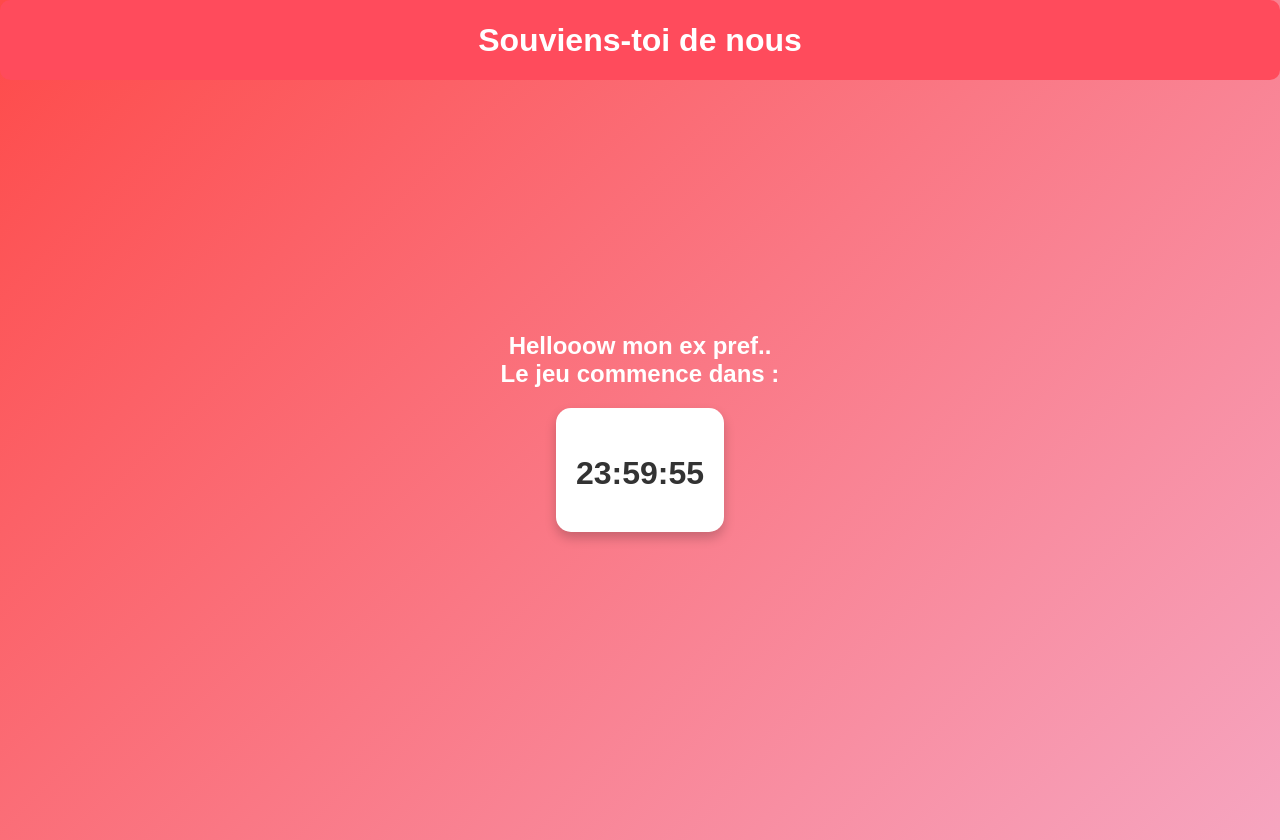
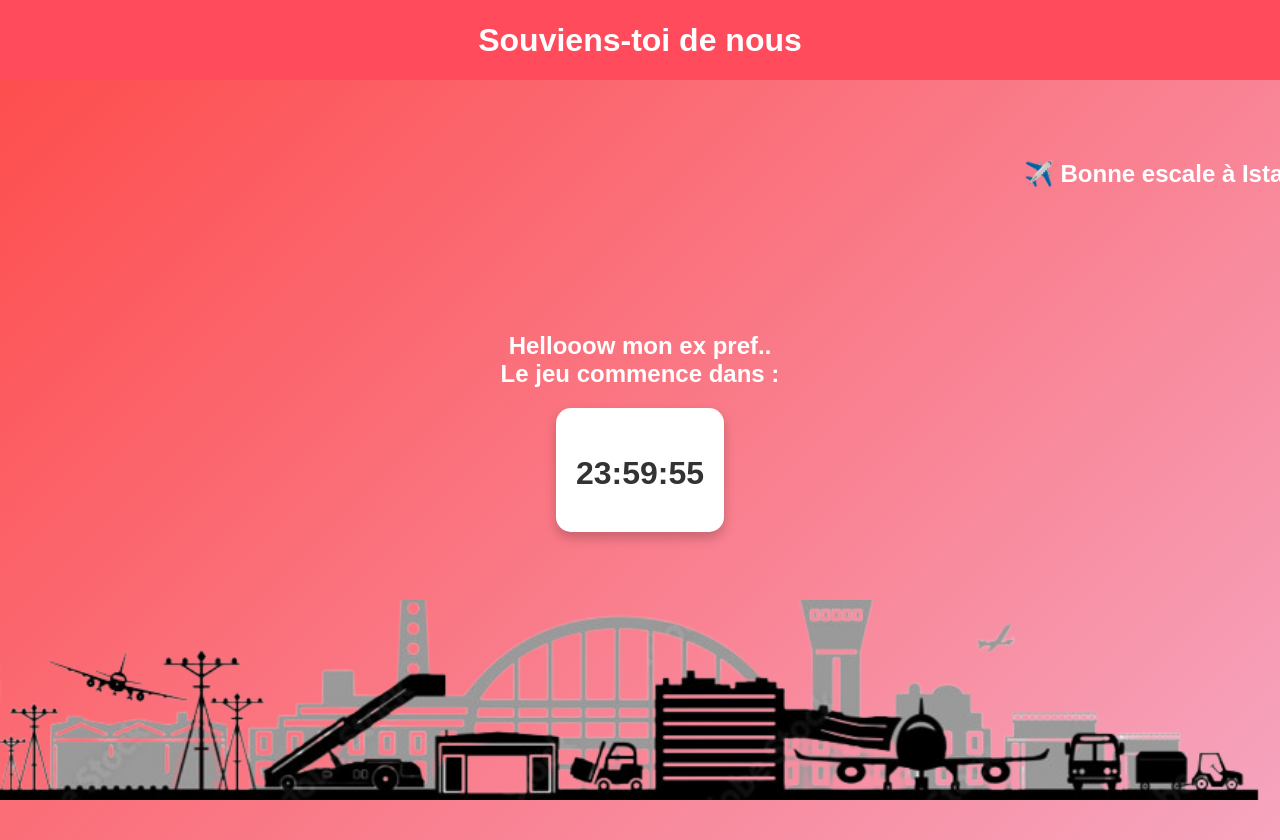
Before and after one commit to kermadihamza/enigme, a React (Create React App) app: page / in a window 1280 px wide. Built offline with nearby package versions, Linux system fonts and the light colour scheme.

Commit message:
add istanbul

```diff
--- a/src/components/game.tsx
+++ b/src/components/game.tsx
@@ -1,18 +1,54 @@
 import React, { useState, useEffect } from "react";
-import styled from "styled-components";
+import styled, { keyframes } from "styled-components";
 
-// Composants stylisés
+// Animation de l'avion
+const flyAnimation = keyframes`
+  0% { transform: translateX(-100%); opacity: 1; }
+  100% { transform: translateX(100vw); opacity: 1; }
+`;
+
+const PlaneContainer = styled.div`
+  position: fixed;
+  top: 20%;
+  left: -100px;
+  display: flex;
+  align-items: center;
+  gap: 10px;
+  animation: ${flyAnimation} 6s linear infinite;
+  white-space: nowrap;
+  font-size: 1.5rem;
+  color: white;
+  font-weight: bold;
+  pointer-events: none;
+  z-index: 10;
+`;
+
+const AirportBackground = styled.div`
+  position: fixed;
+  bottom: 0;
+  left: 0;
+  width: 100%;
+  height: 200px;
+  background: url('/airport.png') no-repeat center bottom;
+  background-size: cover;
+  opacity: 1;
+  z-index: 1;
+`;
+
 const Container = styled.div`
   display: flex;
   flex-direction: column;
   align-items: center;
   justify-content: center;
   min-height: 100vh;
-  background: linear-gradient(135deg, #fe4a49 0%, #f6a5c0 100%);  // Dégradé de couleur
+  background: linear-gradient(135deg, #fe4a49 0%, #f6a5c0 100%);
   font-family: 'Poppins', sans-serif;
   padding: 20px;
   color: #333;
   text-align: center;
+  overflow: hidden;
+  position: relative;
+  z-index: 2;
 `;
 
 const Header = styled.header`
@@ -23,12 +59,10 @@ const Header = styled.header`
   font-size: 2rem;
   font-weight: bold;
   text-align: center;
-  border-radius: 10px;
-  margin: 0;
   position: fixed;
   top: 0;
   left: 0;
-  z-index: 10;
+  z-index: 1000;
   display: flex;
   justify-content: center;
   align-items: center;
@@ -44,59 +78,47 @@ const CountdownTimer = styled.div`
   padding: 20px;
   border-radius: 15px;
   box-shadow: 0 6px 12px rgba(0, 0, 0, 0.2);
+  z-index: 2;
 `;
 
 const CountdownText = styled.h2`
   font-size: 2rem;
   color: #333;
   margin-bottom: 20px;
+  z-index: 2;
 `;
 
 const Subtitle = styled.h3`
   font-size: 1.5rem;
   color: #ffffff;
   margin-bottom: 20px;
+  z-index: 2;
 `;
 
 export default function CountdownPage() {
-  const storedTimeLeft = localStorage.getItem("timeLeft");
   const storedEndTime = localStorage.getItem("endTime");
-
-  // Si une fin de compte à rebours est enregistrée dans le localStorage, on l'utilise
   const [endTime, setEndTime] = useState<number>(
-    storedEndTime ? parseInt(storedEndTime) : Date.now() + 24 * 60 * 60 * 1000 // 24 heures par défaut
+    storedEndTime ? parseInt(storedEndTime) : Date.now() + 24 * 60 * 60 * 1000
   );
-
   const [timeLeft, setTimeLeft] = useState<number>(endTime - Date.now());
 
   useEffect(() => {
     const intervalId = setInterval(() => {
       const currentTime = Date.now();
       const remainingTime = endTime - currentTime;
-
-      if (remainingTime <= 0) {
-        clearInterval(intervalId); // Arrête le décompte une fois terminé
-      }
-
+      if (remainingTime <= 0) clearInterval(intervalId);
       setTimeLeft(remainingTime);
-      localStorage.setItem("timeLeft", remainingTime.toString());
     }, 1000);
 
-    // Sauvegarde l'heure de fin du décompte dans localStorage si ce n'est pas encore fait
-    if (!storedEndTime) {
-      localStorage.setItem("endTime", endTime.toString());
-    }
-
-    return () => clearInterval(intervalId);  // Cleanup lors du démontage du composant
+    if (!storedEndTime) localStorage.setItem("endTime", endTime.toString());
+    return () => clearInterval(intervalId);
   }, [endTime]);
 
   const formatTime = (ms: number) => {
     const hours = Math.floor(ms / (1000 * 60 * 60));
     const minutes = Math.floor((ms % (1000 * 60 * 60)) / (1000 * 60));
     const seconds = Math.floor((ms % (1000 * 60)) / 1000);
-    return `${hours.toString().padStart(2, "0")}:${minutes.toString().padStart(2, "0")}:${seconds
-      .toString()
-      .padStart(2, "0")}`;
+    return `${hours.toString().padStart(2, "0")}:${minutes.toString().padStart(2, "0")}:${seconds.toString().padStart(2, "0")}`;
   };
 
   return (
@@ -106,6 +128,10 @@ export default function CountdownPage() {
       <CountdownTimer>
         <CountdownText>{formatTime(timeLeft)}</CountdownText>
       </CountdownTimer>
+      <PlaneContainer>
+        ✈️ Bonne escale à Istanbul petite chinoise ✈️
+      </PlaneContainer>
+      <AirportBackground />
     </Container>
   );
 }
```
Also changed, not shown: public/airport.png (added).
